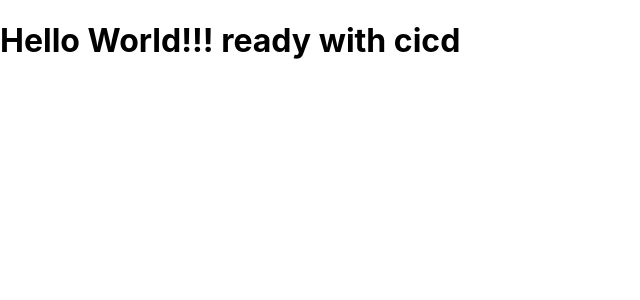
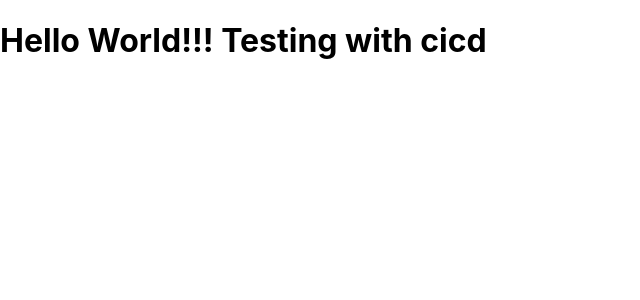
Before and after one commit to arjit547/reactmml, a React (Create React App) app: page / in a window 1280 px wide. Shown: the top 300 px of the page, without its empty margins (0-640 px from the left). Built offline with nearby package versions, Linux system fonts and the light colour scheme.

Commit message:
Update App.js

```diff
--- a/src/App.js
+++ b/src/App.js
@@ -3,7 +3,7 @@ import './App.css';
 
 function App() {
     return (
-        <h1> Hello World!!! ready with cicd </h1>
+        <h1> Hello World!!! Testing  with cicd </h1>
     );
 }
 
```
